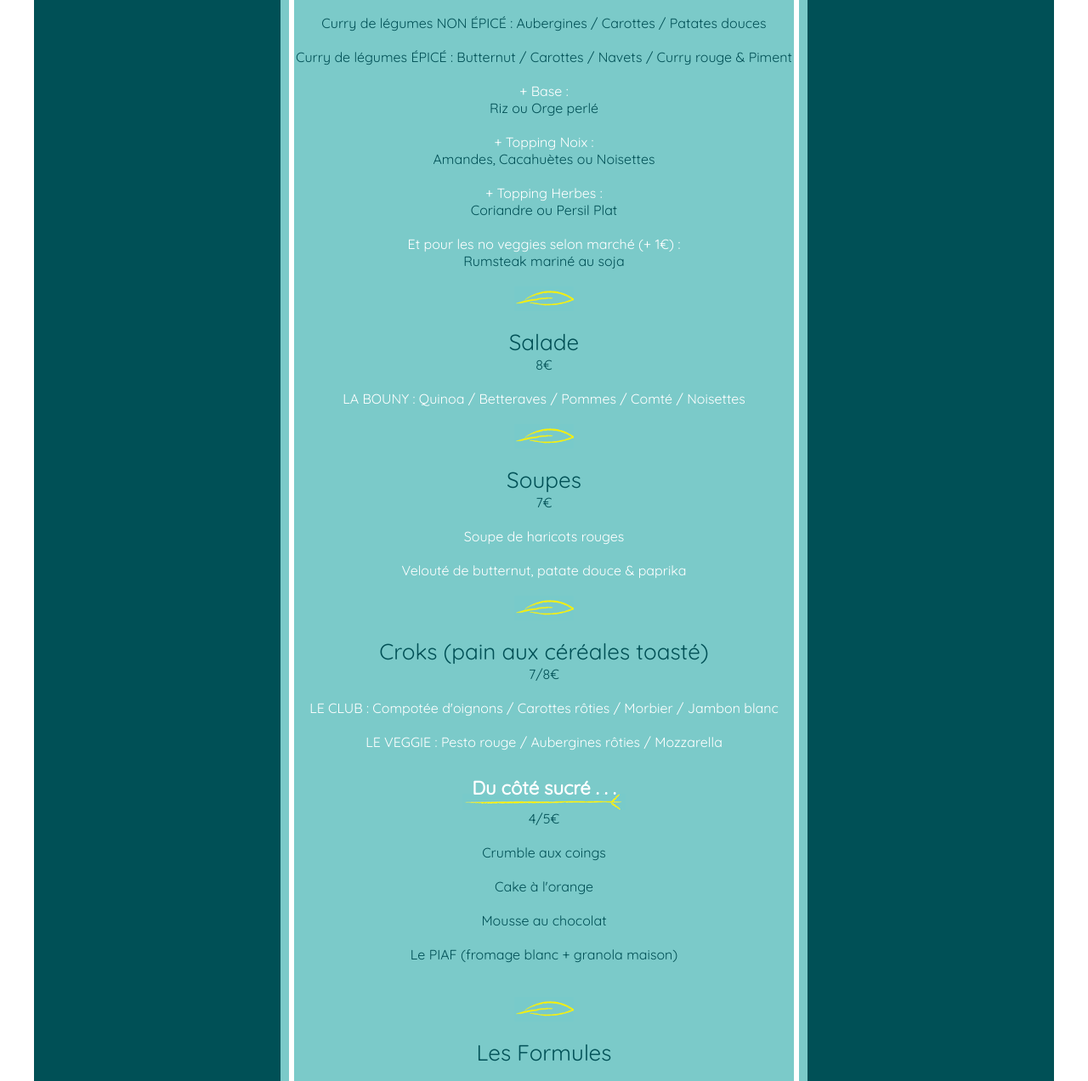
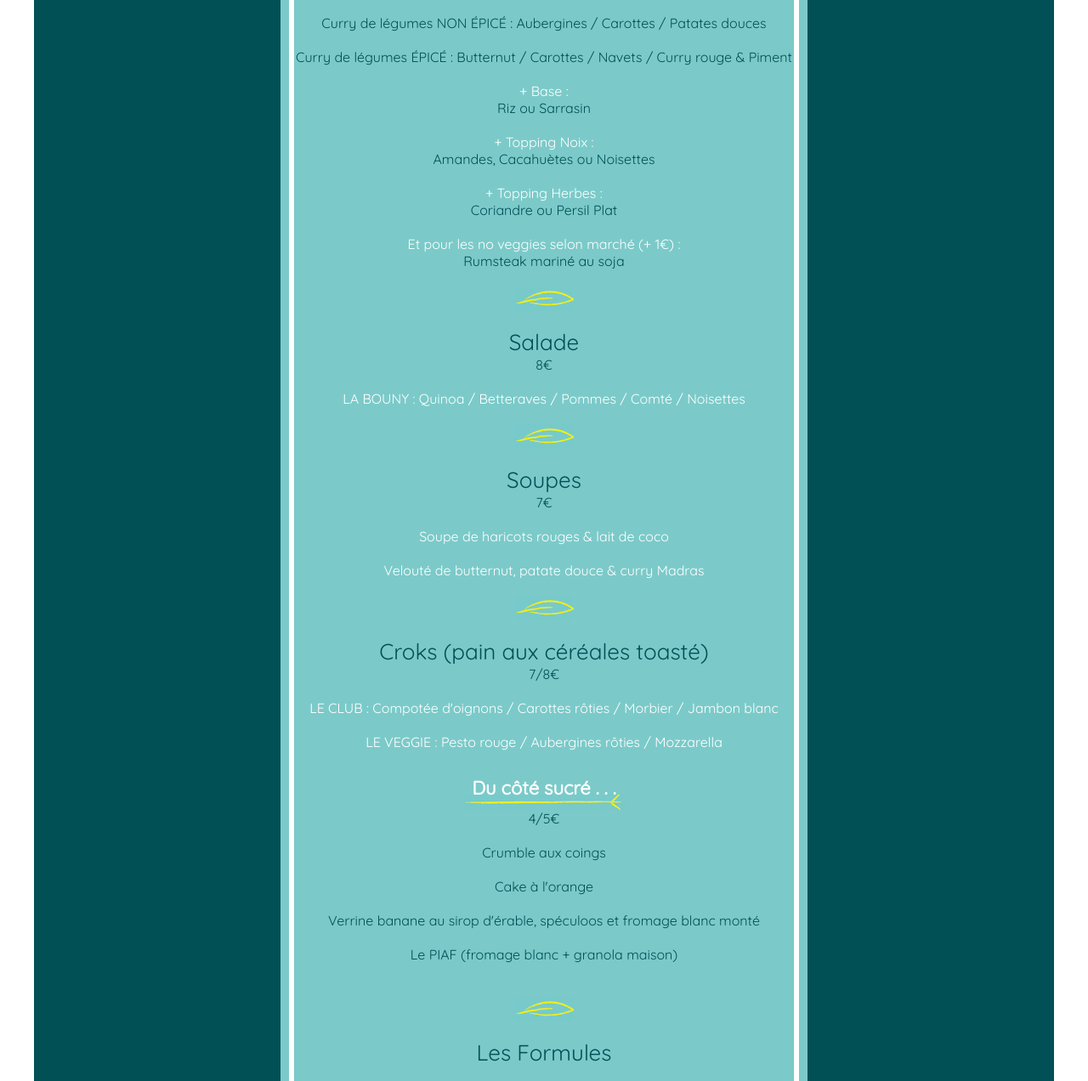
Before and after one commit to restopiaf/restopiaf, a plain HTML site: page index.html in a window 1280 px wide. Shown: the part 1200-2472 px from the top of the page at 85% size. Drawn offline with Linux system fonts and the light colour scheme.

Commit message:
Update index.html

```diff
--- a/index.html
+++ b/index.html
@@ -276,7 +276,7 @@
             + Base :
           </li>
           <li class="choices">
-            Riz ou Orge perlé
+            Riz ou Sarrasin
           </li>
 
           <li class="choice-title space-up">
@@ -326,9 +326,9 @@
           </li>
 
             <li class="choice-title space-up">
-            Soupe de haricots rouges
+            Soupe de haricots rouges & lait de coco
             <li class="choice-title space-up">
-            Velouté de butternut, patate douce & paprika
+            Velouté de butternut, patate douce & curry Madras
           </li>
 
            <li class="separator"></li>
@@ -365,7 +365,7 @@
                </li>
             <br/>
           <li class="choices">
-            Mousse au chocolat
+            Verrine banane au sirop d'érable, spéculoos et fromage blanc monté
               </li>
             <br/>
            <li class="choices">
```
